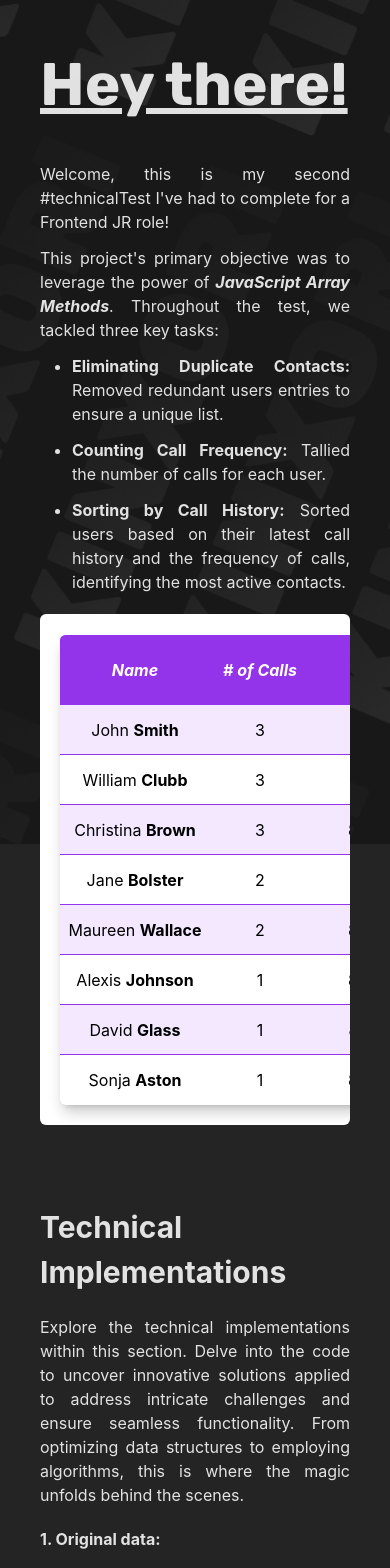
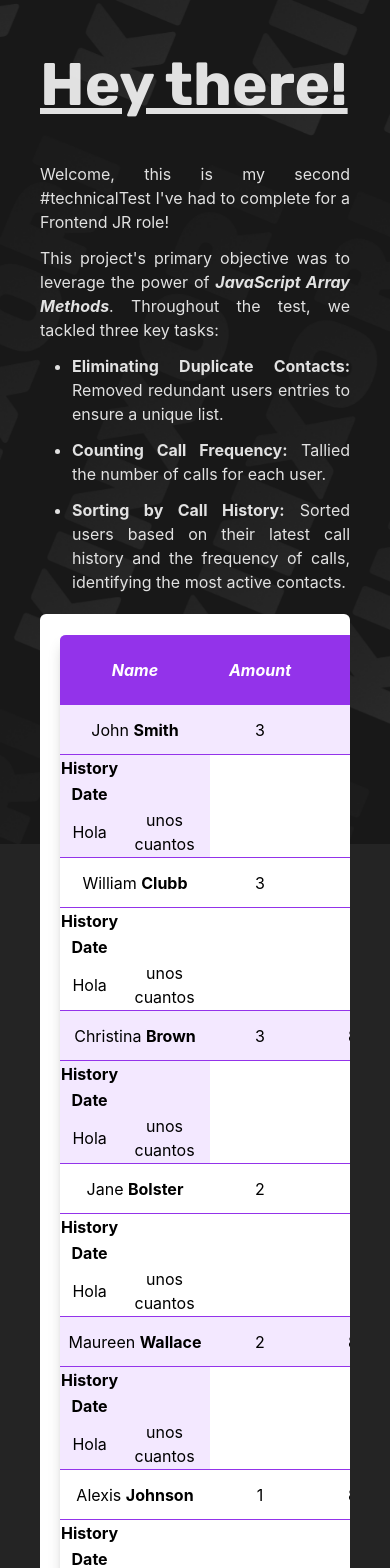
Before and after one commit to kinxori/technical-test-2, a React (Vite) app: page / in a window 390 px wide. Shown: the top 1568 px of the page. Built offline with nearby package versions, Linux system fonts and the light colour scheme.

Commit message:
adding expandable tablet to component

```diff
--- a/src/components/UserFilter.jsx
+++ b/src/components/UserFilter.jsx
@@ -40,10 +40,10 @@ export default function UserFilterComponent() {
                 <i>Name</i>
               </th>
               <th className="min-w-[100px]">
-                <i># of Calls</i>
+                <i>Amount</i>
               </th>
               <th className="min-w-[150px]">
-                <i>Last Call </i>
+                <i>Date</i>
                 <h5 className="text-white/50 text-[10px] font-normal ">(mm/dd/yyyy)</h5>
               </th>
               <th className="min-w-[150px]  ">
@@ -52,11 +52,8 @@ export default function UserFilterComponent() {
             </tr>
           </thead>
           {filteredData.map((item) => (
-            <tbody
-              key={item.phoneNumber + item.called}
-              className="even:bg-purple-100 h-[50px] text-center "
-            >
-              <tr className="border-purple-600 border-y-[1px]">
+            <tbody key={item.phoneNumber + item.called} className="even:bg-purple-100 text-center ">
+              <tr className="border-purple-600 border-y-[1px] h-[50px]">
                 <td>
                   {item.firstName} <span className="font-bold">{item.lastName}</span>
                 </td>
@@ -70,6 +67,25 @@ export default function UserFilterComponent() {
                 </td>
                 <td>{item.phoneNumber}</td>
               </tr>
+              <tr>
+                <table>
+                  <thead>
+                    <tr>
+                      <th>History</th>
+                    </tr>
+                    <tr>
+                      <th>Date</th>
+                      <th></th>
+                    </tr>
+                  </thead>
+                  <tbody>
+                    <tr>
+                      <td>Hola</td>
+                      <td>unos cuantos</td>
+                    </tr>
+                  </tbody>
+                </table>
+              </tr>
             </tbody>
           ))}
         </table>
```
